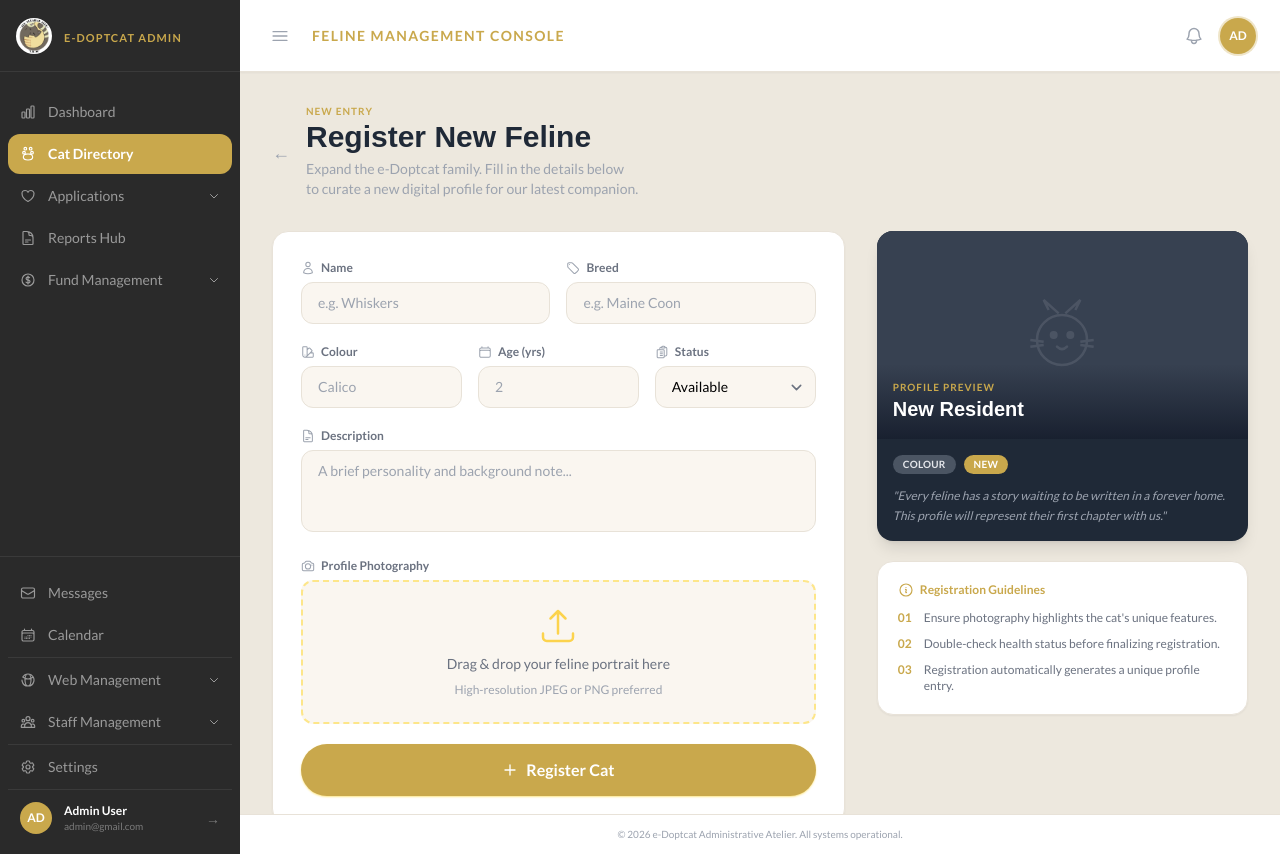
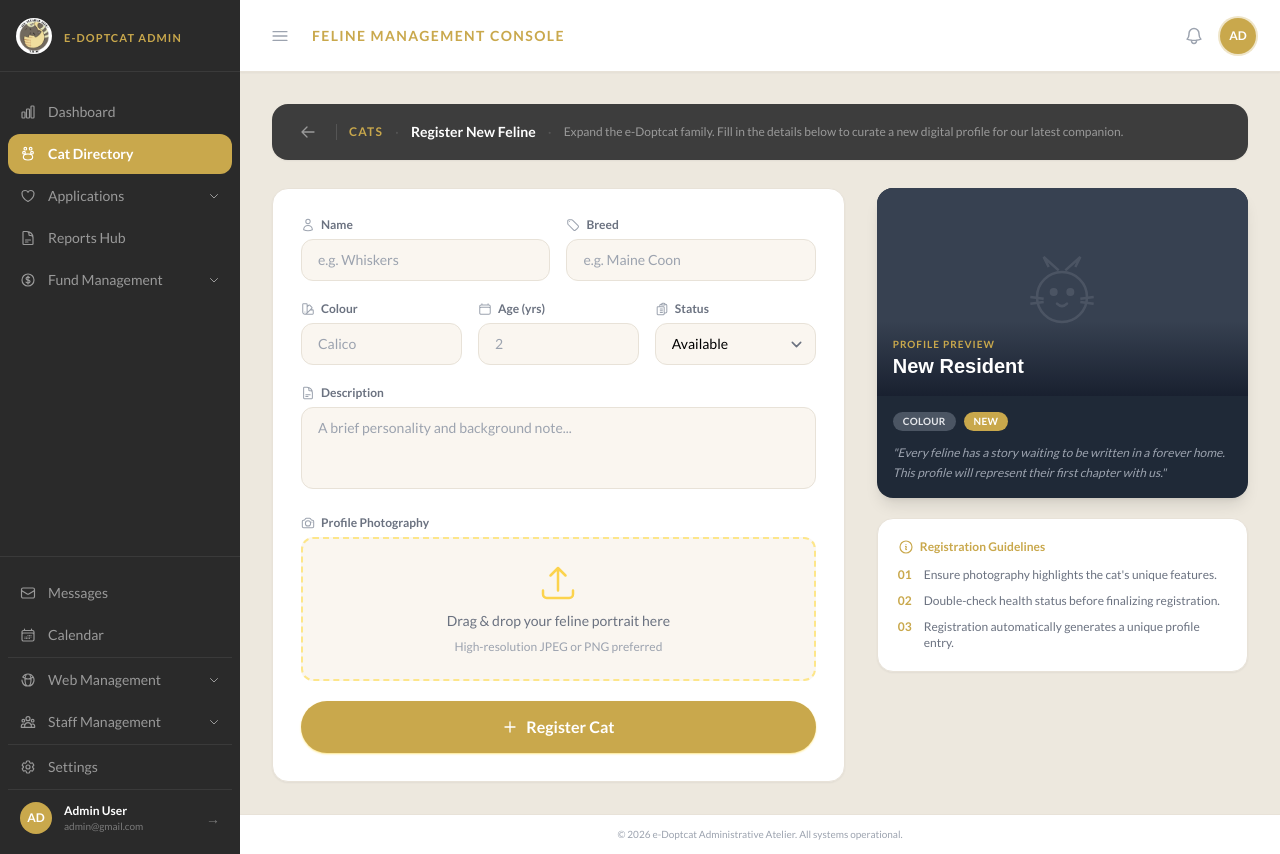
Before and after one commit to Am1r4-nr/e-doptcat, a Laravel app: page /admin/cats/create in a window 1280 px wide. Run offline with Laravel 12, Linux system fonts and the light colour scheme; a user stored in the database is signed in; data comes from the database, SQL or seed files in the repository; style sheets or scripts are compiled from the project's sources; parts of the project's set-up code (start-up, migrations or seed data) failed here and were passed over; some libraries are stand-ins or nearby versions; some web fonts are replaced.

Commit message:
design: upgrade register new feline header styling to dark premium bar style

```diff
--- a/laravel-app/resources/views/admin/cats/create.blade.php
+++ b/laravel-app/resources/views/admin/cats/create.blade.php
@@ -2,12 +2,20 @@
 <div class="max-w-6xl mx-auto">
 
     <!-- Header -->
-    <div class="mb-8 flex items-center gap-4">
-        <a href="{{ route('admin.cats.index') }}" class="text-gray-400 hover:text-[#C9A84C] transition text-lg">←</a>
-        <div>
-            <p class="text-[10px] tracking-widest text-[#C9A84C] uppercase font-semibold">New Entry</p>
-            <h1 class="text-3xl font-cabinet font-semibold text-gray-800">Register New Feline</h1>
-            <p class="text-sm text-gray-400 mt-1">Expand the e-Doptcat family. Fill in the details below<br>to curate a new digital profile for our latest companion.</p>
+    <div class="flex items-center justify-between mb-7 bg-[#3D3D3D] rounded-2xl px-5 py-3 shadow-sm">
+        <div class="flex items-center gap-3">
+            <a href="{{ route('admin.cats.index') }}"
+               class="w-8 h-8 flex items-center justify-center rounded-lg text-[#9A9A9A] hover:bg-[#4A4A4A] hover:text-white transition">
+                <svg class="w-4 h-4" fill="none" stroke="currentColor" stroke-width="2" viewBox="0 0 24 24">
+                    <path stroke-linecap="round" stroke-linejoin="round" d="M10.5 19.5L3 12m0 0l7.5-7.5M3 12h18"/>
+                </svg>
+            </a>
+            <div class="w-px h-4 bg-[#555555]"></div>
+            <p class="text-xs tracking-widest text-[#C9A84C] uppercase font-semibold">Cats</p>
+            <span class="text-sm text-[#555555]">·</span>
+            <p class="text-sm font-semibold text-white">Register New Feline</p>
+            <span class="text-sm text-[#555555]">·</span>
+            <p class="text-xs text-[#9A9A9A]">Expand the e-Doptcat family. Fill in the details below to curate a new digital profile for our latest companion.</p>
         </div>
     </div>
 
```
